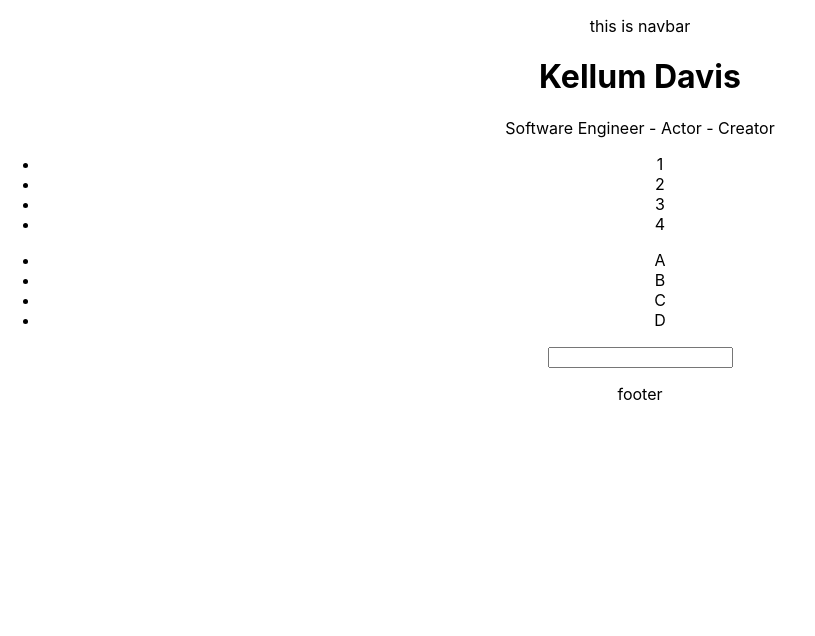
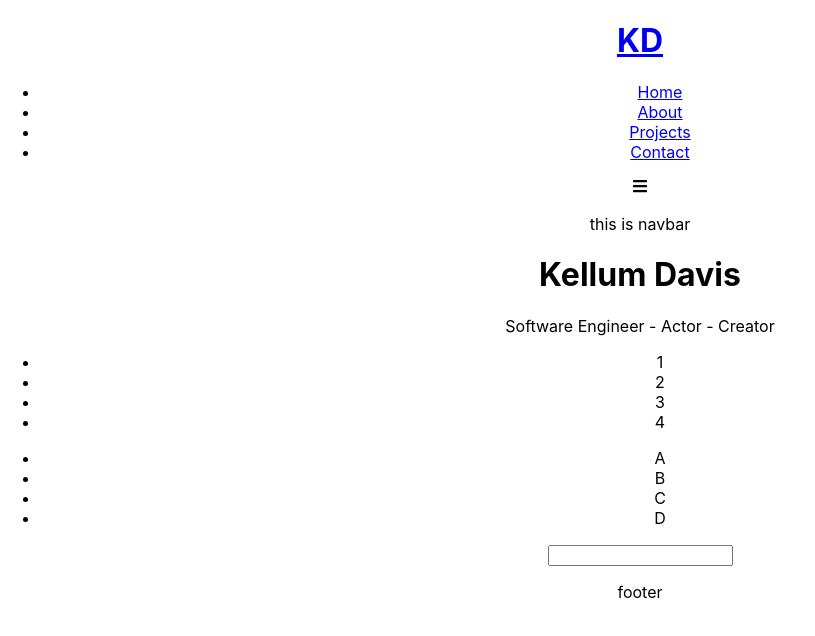
Before and after one commit to kellumdavis/portfolio, a React (Create React App) app: page / in a window 1280 px wide. Shown: the top 636 px of the page, without its empty margins (0-815 px from the left). Built offline with nearby package versions, Linux system fonts and the light colour scheme.

Commit message:
Setup Routes for Navbar

```diff
--- a/package.json
+++ b/package.json
@@ -8,6 +8,8 @@
     "@testing-library/user-event": "^13.5.0",
     "react": "^18.2.0",
     "react-dom": "^18.2.0",
+    "react-icons": "^4.4.0",
+    "react-router-dom": "^6.3.0",
     "react-scripts": "5.0.1",
     "web-vitals": "^2.1.4"
   },
--- a/src/App.js
+++ b/src/App.js
@@ -1,9 +1,14 @@
+import React from 'react';
 import './App.css';
 import Home from './Pages/Home';
+import {Routes, Route} from 'react-router-dom'
 function App() {
   return (
     <div className="App">
-      <Home />
+      <Routes>
+      <Route path='/' element={<Home />} />
+      </Routes>
+
     </div>
   );
 }
--- a/src/Components/Navbar.js
+++ b/src/Components/Navbar.js
@@ -1,6 +1,28 @@
+import React from 'react'
+import {Link} from 'react-router-dom'
+import {FaBars} from 'react-icons/fa'
+
 function NavBar(){
     return(
-        <div>
+        <div className ='header'>
+            <Link to='/'><h1>KD</h1></Link>
+            <ul className='nav-menu'>
+                <li>
+                    <Link to='/'>Home</Link>
+                </li>
+                <li>
+                    <Link to='/about'>About</Link>
+                </li>
+                <li>
+                    <Link to='/projects'>Projects</Link>
+                </li>
+                <li>
+                    <Link to='/contact'>Contact</Link>
+                </li>
+            </ul>
+            <div className='hamburger'>
+                <FaBars />
+            </div>
             <p>this is navbar</p>
         </div>
     )
--- a/src/index.js
+++ b/src/index.js
@@ -3,12 +3,13 @@ import ReactDOM from 'react-dom/client';
 import './index.css';
 import App from './App';
 import reportWebVitals from './reportWebVitals';
+import { BrowserRouter } from 'react-router-dom';
 
 const root = ReactDOM.createRoot(document.getElementById('root'));
 root.render(
-  <React.StrictMode>
+  <BrowserRouter>
     <App />
-  </React.StrictMode>
+  </BrowserRouter>
 );
 
 // If you want to start measuring performance in your app, pass a function
```
Also changed, not shown: 1 other file (tests, documents, lock files or other folders).
